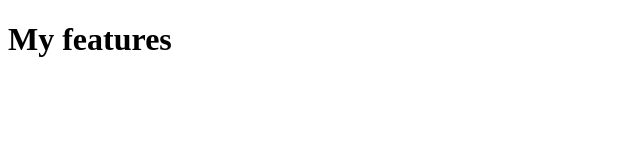
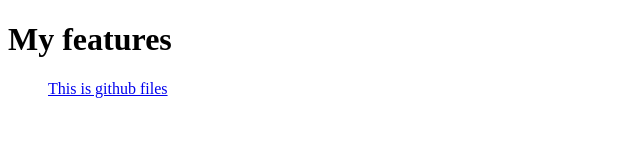
Before and after one commit to drona-gyawali/local-repo, a plain HTML site: page index.html in a window 1280 px wide. Shown: the whole page, without its empty margins (0-640 px from the left). Drawn offline with Linux system fonts and the light colour scheme.

Commit message:
add feature

```diff
--- a/index.html
+++ b/index.html
@@ -9,6 +9,11 @@
 
 <body>
     <h1>My features</h1>
+    <div>
+        <ul>
+            <a href="https://github.com">This is github files</a>
+        </ul>
+    </div>
 </body>
 
 </html>
```
Also changed, not shown: 1 other file.
